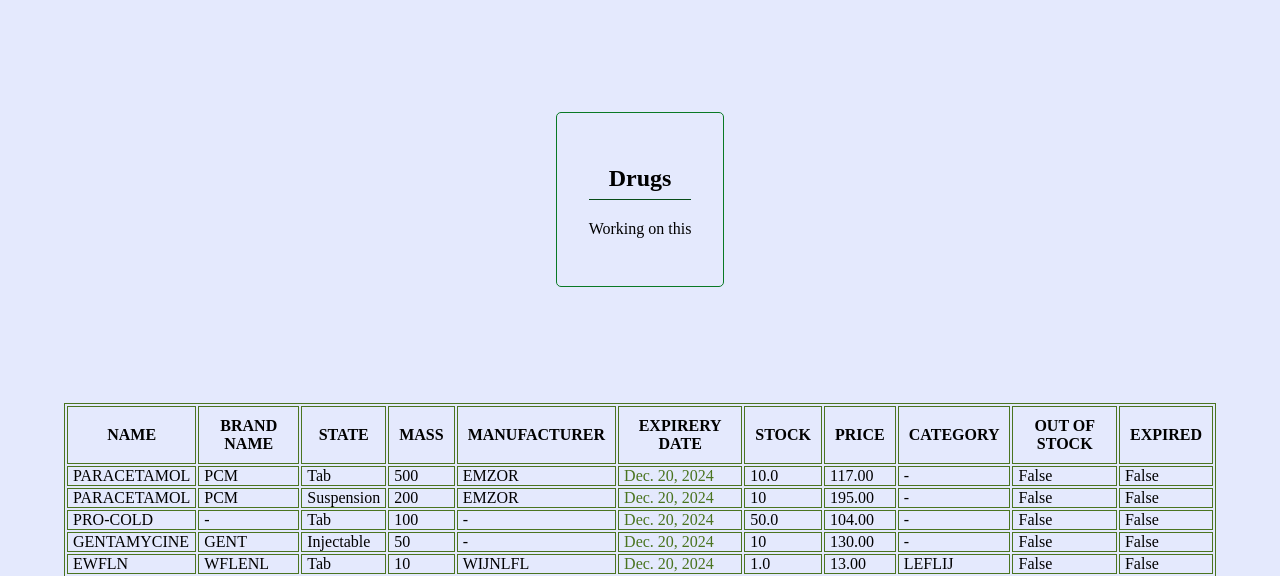
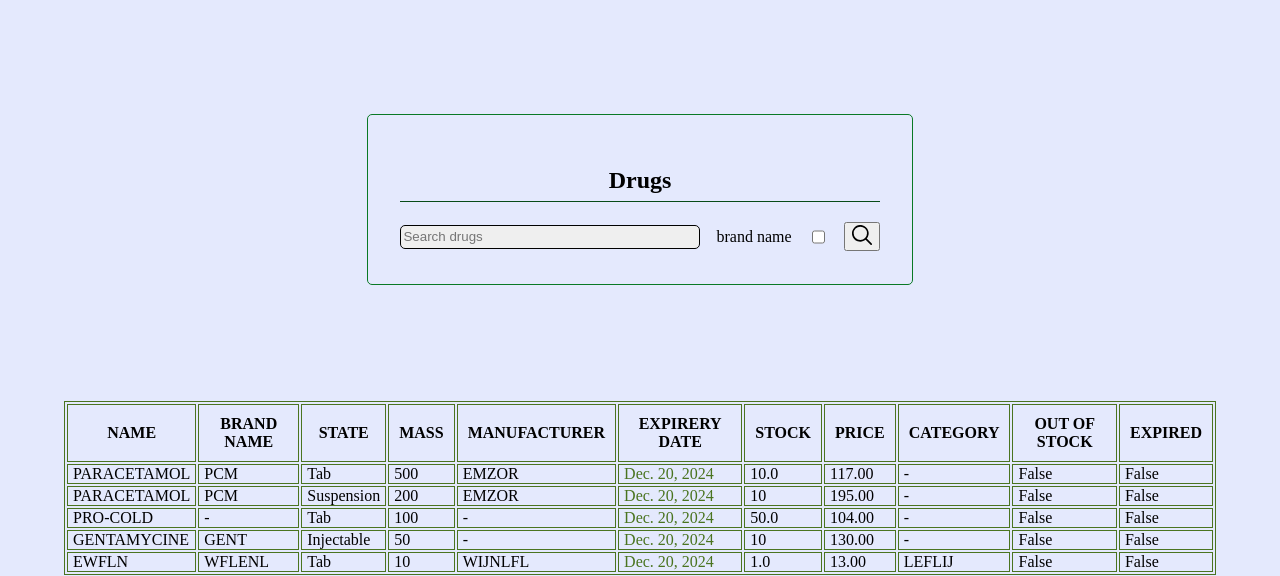
Before and after one commit to Uyonoh/rifmanrx, a Django app: page /drugs/view/ in a window 1280 px wide. Shown: the part 73-649 px from the top of the page. Run offline with Django 5.2, Linux system fonts and the light colour scheme; data comes from the database, SQL or seed files in the repository; both versions use the stored data as it was after the commit.

Commit message:
drug entries upper cased

```diff
--- a/drugs/templates/drugs/view-drugs.html
+++ b/drugs/templates/drugs/view-drugs.html
@@ -4,15 +4,29 @@
 {% block styles %}
     <link rel="stylesheet" href="{% static 'main/css/forms.css' %}">
     <link rel="stylesheet" href="{% static 'main/css/tables.css' %}">
+
+    <style>
+        .fit {
+            width: fit-content !important;
+        }
+    </style>
 {% endblock %}
 
 {% block content %}
 <section class="container flex-col text-center">
 
-    <form class="add" action="{% url 'drugs:add' %}" method="post">
+    <form class="add" action="{% url 'drugs:search' %}" method="get">
         {% csrf_token %}
         <h1>Drugs</h1>
-        <p>Working on this</p>
+        <div class="flex">
+            <input type="search" name="query" id="" placeholder="Search drugs">
+            <div class="flex">
+                <label for="brand">brand name</label>
+                <input class="fit" type="checkbox" name="brand" id="">
+            </div>
+            <button type="submit" class="pointer"><img class="svg search" src="{% static 'main/assets/svg/search.svg' %}" alt=""></button>
+        </div>
+
     </form>
 </section>
 
--- a/drugs/urls.py
+++ b/drugs/urls.py
@@ -1,5 +1,5 @@
 from django.urls import path, include
-from .views import view_drugs, view_drug, add_drug, sell, restock, edit, add_csv
+from .views import view_drugs, view_drug, add_drug, sell, restock, edit, add_csv, search_drugs
 
 app_name = "drugs"
 
@@ -7,8 +7,9 @@ urlpatterns = [
     path("view/", view_drugs, name="view"),
     path("view/<int:pk>", view_drug, name="view-drug"),
     path("add/", add_drug, name="add"),
+    path("add-csv", add_csv, name="add-csv"),
     path("sell/<int:pk>", sell, name="sell"),
     path("restock/<int:pk>", restock, name="restock"),
     path("edit/<int:pk>", edit, name="edit"),
-    path("add-csv", add_csv, name="add-csv"),
+    path("search/", search_drugs, name="search"),
 ]
--- a/drugs/utils.py
+++ b/drugs/utils.py
@@ -84,7 +84,9 @@ def drug_from_csv(path: str) -> None:
     print("="*28 + " Adding drugs " + "="*28)
     for i in range(data.shape[0]):
         row = data.iloc[i]
-        row.name = row["name"]
+        row.name = row["name"].upper()
+        for field, value in row.items():
+            row[field] = str(value).upper()
 
         print(f"making drug {row.name}...")
         drug = make_drug(row)
--- a/drugs/views.py
+++ b/drugs/views.py
@@ -143,7 +143,7 @@ def add_drug(request):
         form = DrugForm(request.POST)
 
         if form.is_valid():
-            print("valid")
+            form.upper()
             state = form.instance.state
             drug = state_dict[state](request, form)
 
@@ -204,3 +204,15 @@ def add_csv(request):
         return HttpResponseRedirect(reverse("drugs:view"))
 
     return render(request, "drugs/add-csv.html", {"form": "form"})
+
+def search_drugs(request):
+    drugs = []
+    print(request.GET)
+    if request.method == "GET":
+        query = request.GET.get("query").upper()
+        drugs = Drug.objects.filter(name__startswith=query)
+
+        if drugs.count() < 1 or request.GET.get("brand"):
+            drugs = Drug.objects.filter(brand_name__startswith=query)
+
+    return render(request, "drugs/view-drugs.html", {"drugs": drugs})
```
Also changed, not shown: drugs/forms.py (+21 -5 lines), db.sqlite3.
